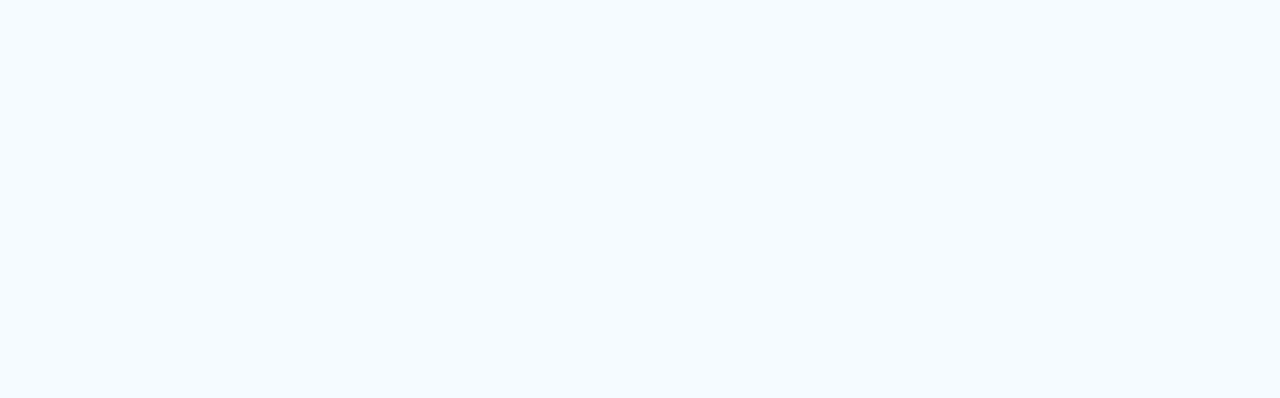
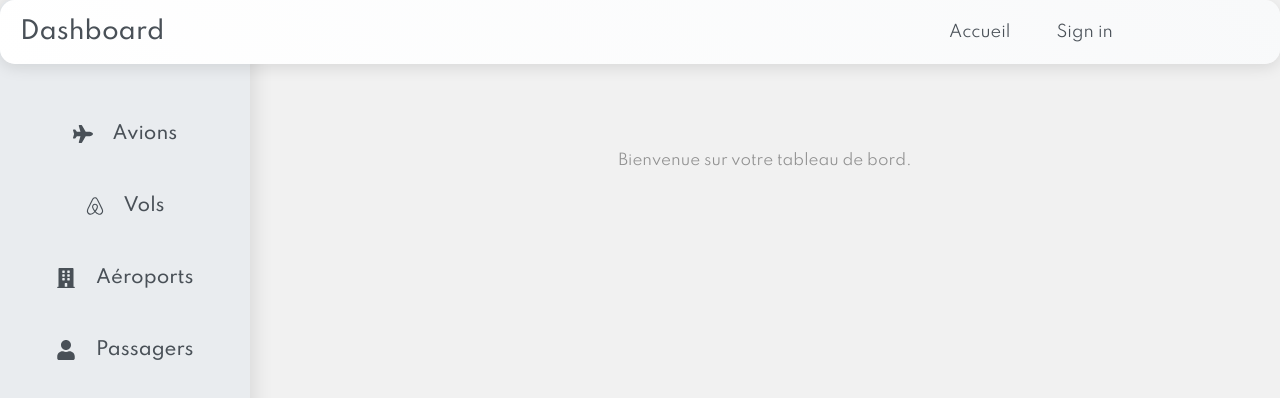
Before and after one commit to Yosr-2001/reactVol, a React (Vite) app: page /dashboard in a window 1280 px wide. Before the commit this address had no page. Shown: the top 398 px of the page. Built offline with nearby package versions, Linux system fonts and the light colour scheme.

Commit message:
update-dashboard

```diff
--- a/package.json
+++ b/package.json
@@ -32,6 +32,6 @@
     "eslint-plugin-react-refresh": "^0.4.14",
     "globals": "^15.12.0",
     "sass-embedded": "^1.82.0",
-    "vite": "^6.0.1"
+    "vite": "^6.0.3"
   }
 }
--- a/src/App.jsx
+++ b/src/App.jsx
@@ -8,6 +8,7 @@ import Signin from './components/SignInUp/signin'
 import Signup from './components/SignInUp/Signup'
 import AvionForm from './components/Avion/AvionForm'
 import Offers from './components/Offre/Offres'
+import Dashboard from './components/Dashboard/DashBoard'
 function App() {
 
   return (
@@ -24,6 +25,7 @@ function App() {
             <Route path="/search" element={<Search />} />
             <Route path="/add-avion" element={<AvionForm />} />
             <Route path="/offers" element={<Offers />} />
+            <Route path="/dashboard" element={<Dashboard />} />
 
 
           </Routes>
--- /dev/null
+++ b/src/components/Dashboard/DashBoard.jsx
@@ -0,0 +1,46 @@
+import React from "react";
+import { Navbar, Nav, Container } from 'react-bootstrap'; // Importation de Bootstrap
+import { FaPlane, FaAirbnb, FaBuilding, FaUser } from 'react-icons/fa'; // Icônes FontAwesome pour les nouveaux liens
+import './Dashboard.css'; // Importation du fichier CSS pour les styles personnalisés
+
+const Dashboard = () => {
+  return (
+    <div className="d-flex">
+      {/* Sidebar */}
+      <div className="sidebar">
+        <h2 className="sidebar-title">Menu</h2>
+        <ul className="sidebar-nav">
+          <li><a href="#planes"><FaPlane /> Avions</a></li>
+          <li><a href="#flights"><FaAirbnb /> Vols</a></li>
+          <li><a href="#airports"><FaBuilding /> Aéroports</a></li>
+          <li><a href="#passengers"><FaUser /> Passagers</a></li>
+        </ul>
+      </div>
+
+      {/* Main content */}
+      <div className="main-content">
+        {/* Navbar */}
+        <Navbar bg="transparent" variant="dark" expand="lg" className="custom-navbar">
+          <Container>
+            <Navbar.Brand href="#home">Dashboard</Navbar.Brand> {/* "Dashboard" en gras et à gauche */}
+            <Navbar.Toggle aria-controls="navbar-nav" />
+            <Navbar.Collapse id="navbar-nav">
+              <Nav className="ms-auto">
+                <Nav.Link href="#home">Accueil</Nav.Link>
+                <Nav.Link href="#signin">Sign in </Nav.Link>
+
+              </Nav>
+            </Navbar.Collapse>
+          </Container>
+        </Navbar>
+
+        {/* Contenu du Dashboard */}
+        <div className="container mt-5">
+          <p>Bienvenue sur votre tableau de bord.</p>
+        </div>
+      </div>
+    </div>
+  );
+}
+
+export default Dashboard;
--- /dev/null
+++ b/src/components/Dashboard/Dashboard.css
@@ -0,0 +1,142 @@
+/* Général - Fond gris très clair */
+body {
+    background-color: #f1f1f1; /* Gris très clair */
+    margin: 0;
+    font-family: Arial, sans-serif;
+}
+
+/* Sidebar */
+.sidebar {
+    background-color: #e9ecef; /* Gris clair pour la sidebar */
+    width: 250px;
+    height: 100vh;
+    position: fixed;
+    top: 0; /* Positionner la sidebar au-dessus de la navbar */
+    left: 0;
+    padding: 20px;
+    border-radius: 10px;
+    box-shadow: 4px 0 20px rgba(0, 0, 0, 0.1); /* Ombre douce */
+    transition: all 0.3s ease;
+    z-index: 1; /* Assurer que la sidebar soit au-dessus de la navbar */
+}
+
+.sidebar:hover {
+    width: 270px; /* Élargissement au survol */
+}
+
+.sidebar-title {
+    color: #495057; /* Gris foncé doux */
+    font-size: 24px;
+    margin-bottom: 30px;
+    font-weight: 600;
+}
+
+.sidebar-nav {
+    list-style: none;
+    padding: 0;
+}
+
+.sidebar-nav li {
+    margin: 25px 0; /* Espacer les liens davantage */
+}
+
+.sidebar-nav li a {
+    text-decoration: none;
+    color: #495057; /* Gris foncé doux */
+    font-size: 18px; /* Agrandir les liens */
+    display: block;
+    padding: 10px;
+    border-radius: 8px;
+    transition: all 0.3s ease;
+}
+
+.sidebar-nav li a:hover {
+    background-color: #343a40; /* Gris foncé au survol */
+    color: white;
+    transform: scale(1.05); /* Agrandissement légèrement au survol */
+    border-radius: 10px; /* Rayon de bordure pour un effet de cadre */
+}
+
+.sidebar-nav li a svg {
+    margin-right: 15px;
+    font-size: 20px; /* Taille des icônes */
+}
+
+.sidebar-nav li a:hover svg {
+    transform: rotate(360deg); /* Animation de rotation */
+}
+
+/* Main content */
+.main-content {
+    margin-left: 250px;
+    padding: 20px;
+    width: calc(100% - 250px);
+    transition: margin-left 0.3s ease;
+}
+
+.main-content:hover {
+    margin-left: 270px; /* Ajustement de la marge gauche si la sidebar est élargie */
+}
+
+/* Navbar */
+.custom-navbar {
+    background: linear-gradient(45deg, #ffffff, #f8f9fa); /* Dégradé blanc et beige clair */
+    color: #495057;
+    border-radius: 15px;
+    margin: 0;
+    padding: 10px 0;
+    box-shadow: 0 4px 15px rgba(0, 0, 0, 0.1); /* Ombre douce */
+    position: fixed; /* Pour garder la navbar en haut */
+    top: 0;
+    left: 0;
+    right: 0;
+    z-index: 9999; /* Assurer que la navbar soit au-dessus du contenu */
+}
+
+.custom-navbar .navbar-brand {
+    font-size: 24px;
+    font-weight: 700; /* Texte en gras pour "Dashboard" */
+    color: #495057; /* Gris foncé */
+    position: absolute; /* Positionner "Dashboard" à l'extrême gauche */
+    left: 20px;
+}
+
+.custom-navbar .nav-link {
+    color: #495057;
+    font-size: 16px;
+    padding: 10px 20px;
+    transition: color 0.3s ease, background-color 0.3s ease;
+    border-radius: 8px;
+    margin-left: 30px; /* Espacer les liens */
+}
+
+.custom-navbar .nav-link:hover {
+    background-color: #343a40; /* Gris foncé au survol */
+    color: white;
+    border-radius: 8px; /* Ajouter un rayon de bordure */
+}
+
+/* Contenu principal */
+.container.mt-5 {
+    margin-top: 120px; /* Décalage pour éviter que la navbar et la sidebar ne se chevauchent */
+}
+
+/* Animation de la sidebar sur petit écran */
+@media (max-width: 768px) {
+    .sidebar {
+        width: 200px; /* Réduire la largeur de la sidebar sur les petits écrans */
+    }
+
+    .main-content {
+        margin-left: 0;
+        width: 100%;
+    }
+
+    .sidebar:hover {
+        width: 200px;
+    }
+
+    .custom-navbar {
+        background: linear-gradient(45deg, #ffffff, #f8f9fa); /* Dégradé similaire sur petits écrans */
+    }
+}
```
Also changed, not shown: 1 other file (tests, documents, lock files or other folders).
